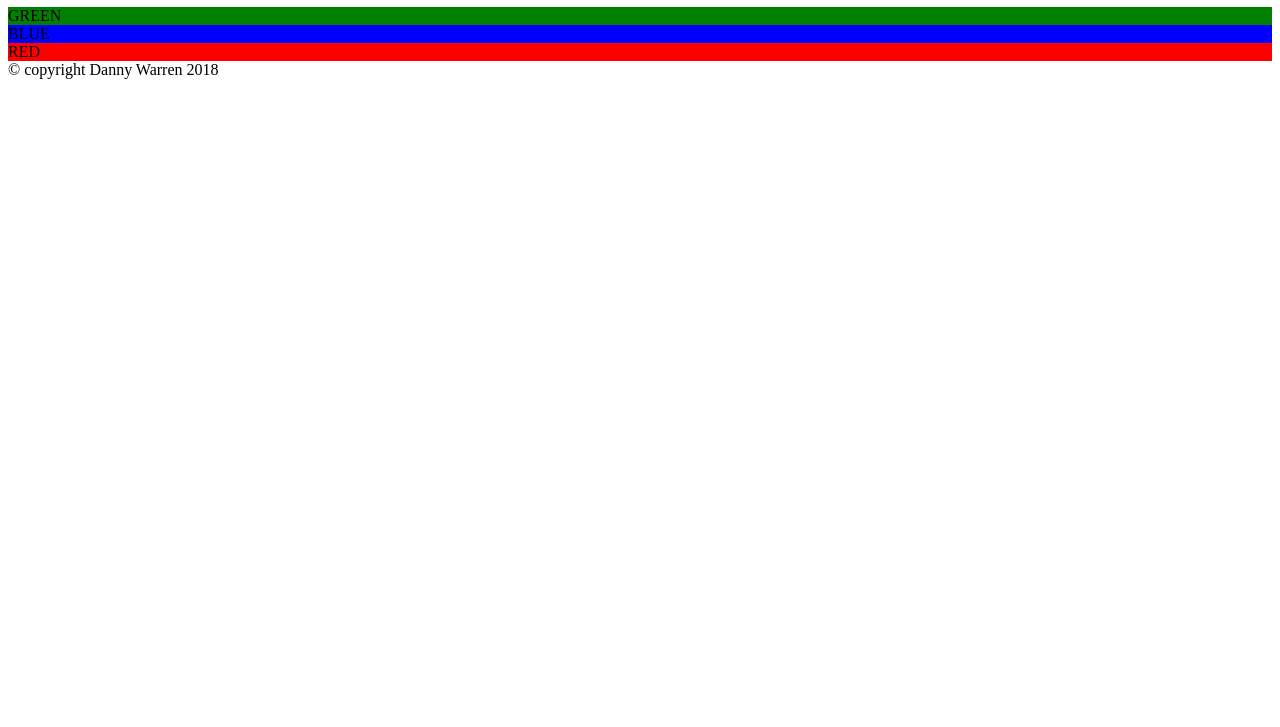
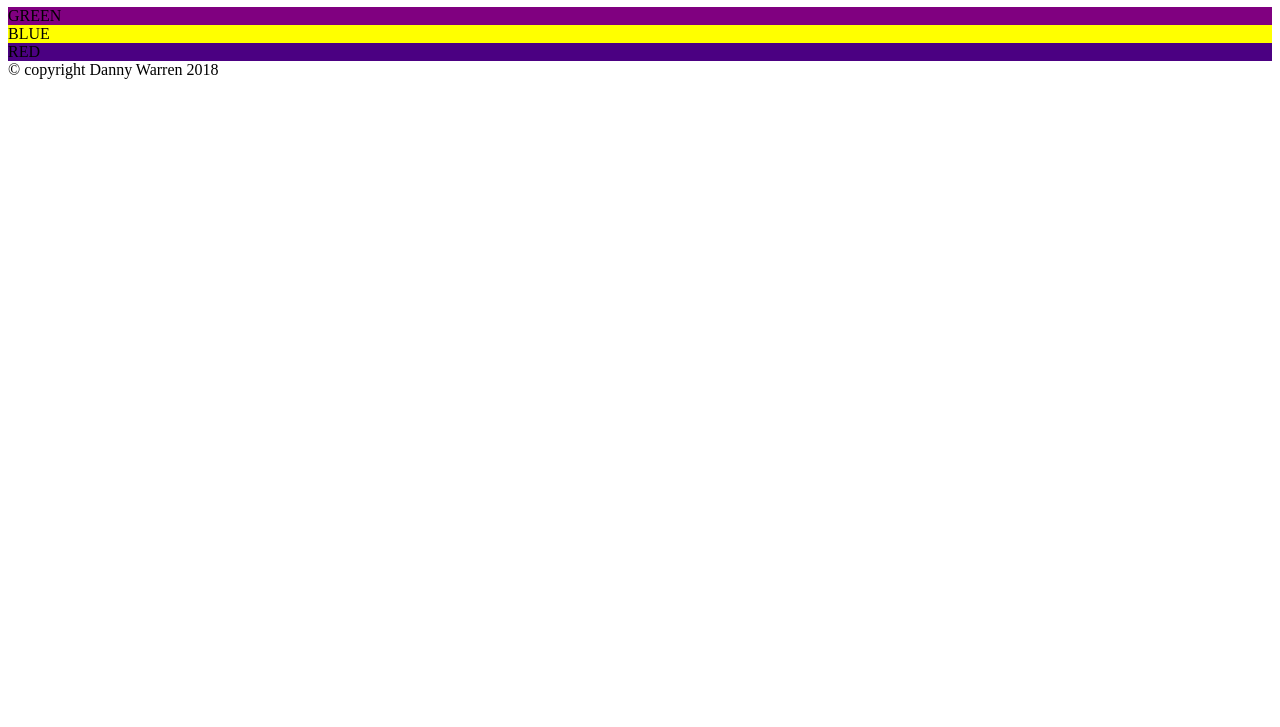
Before and after one commit to dannydwarren/command-line-demo, a plain HTML site: page index.html in a window 1280 px wide. Shown: the part 73-800 px from the top of the page. Drawn offline with Linux system fonts and the light colour scheme.

Commit message:
Change colors

```diff
--- a/index.css
+++ b/index.css
@@ -1,11 +1,11 @@
 .section-green {
-	background-color: green;
+	background-color: purple;
 }
 
 .section-blue {
-	background-color: blue;
+	background-color: yellow;
 }
 
 .section-red {
-	background-color: red;
+	background-color: indigo;
 }
```
